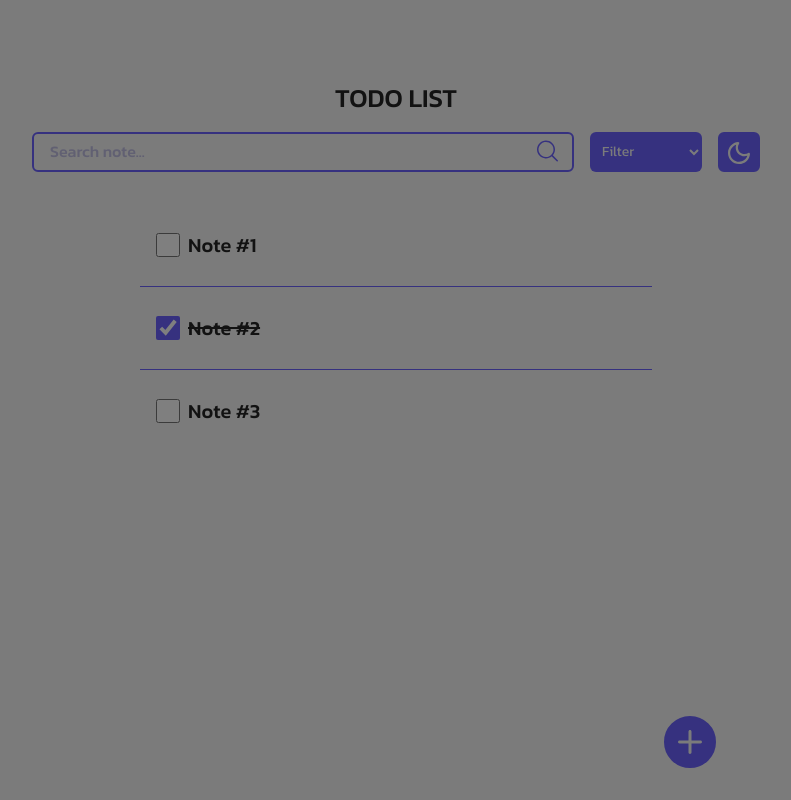
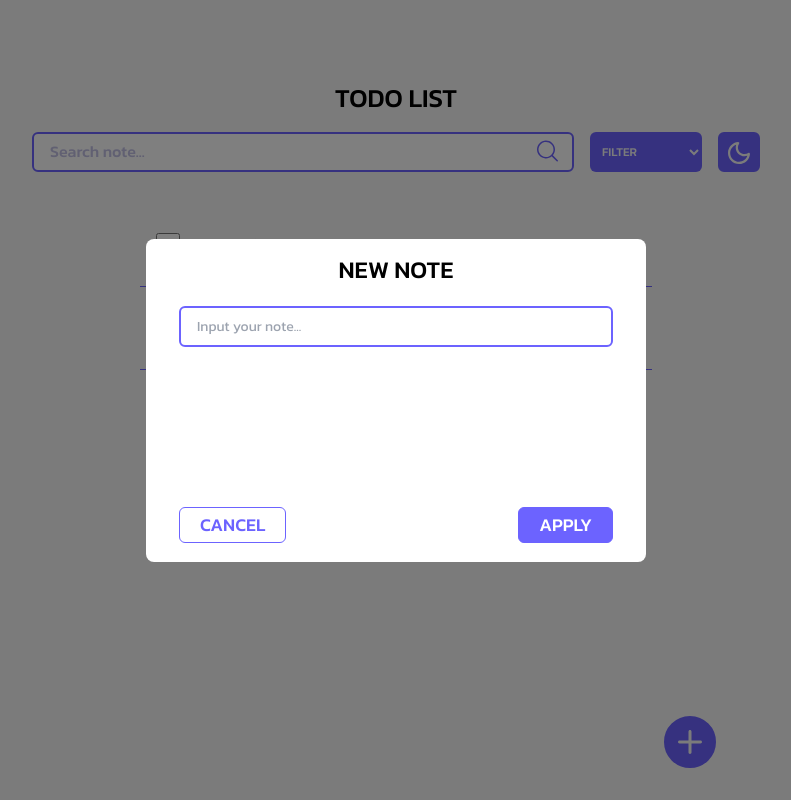
Before and after one commit to thisisal1ev/todo-app, a Vue app: page / in a window 1280 px wide. Both pictures are taken after a click on the button 934 px from the left and 742 px from the top of the page. Shown: the whole page, without its empty margins (244-1035 px from the left). Built offline with nearby package versions, Linux system fonts and the light colour scheme.

Commit message:
added modal and upgraded more things

```diff
--- a/src/App.vue
+++ b/src/App.vue
@@ -1,7 +1,9 @@
 <template>
 	<section class="py-10">
 		<div class="container">
-			<h1 class="pt-10 text-center uppercase font-medium text-[26px] leading-9">
+			<h1
+				class="pt-10 text-center uppercase font-medium text-[26px] leading-9 text-black dark:text-white transition-colors duration-300"
+			>
 				Todo list
 			</h1>
 
@@ -10,7 +12,7 @@
 			>
 				<label class="w-full relative group">
 					<input
-						class="relative w-full lg:w-full py-2 h-10 pl-4 pr-10 rounded-md outline-none bg-transparent border-2 border-violet dark:border-grey dark:bg-mainBlack placeholder:font-medium placeholder:text-base placeholder:leading-4 placeholder:text-[#C3C1E5] placeholder:dark:text-[#666] focus:dark:border-violet transition-colors duration-300"
+						class="relative w-full lg:w-full py-2 h-10 pl-4 pr-10 rounded-md outline-none bg-white border-2 border-violet dark:border-grey dark:bg-mainBlack placeholder:font-medium placeholder:text-base placeholder:leading-4 placeholder:text-[#C3C1E5] placeholder:dark:text-[#666] placeholder:select-none focus:dark:border-violet transition-colors duration-300"
 						type="text"
 						placeholder="Search note..."
 					/>
@@ -31,7 +33,7 @@
 				<div class="flex justify-between items-center space-x-5 lg:space-x-4">
 					<select
 						@change="Filter"
-						class="rounded-md h-10 bg-violet text-grey px-2 py-1 lg:w-28 outline-none transition-colors duration-300"
+						class="rounded-md h-10 bg-violet text-grey px-2 py-1 lg:w-28 outline-none uppercase font-medium text-xs"
 					>
 						<option disabled selected>Filter</option>
 						<option value="all">All</option>
@@ -97,17 +99,49 @@
 				@remove-todo="removeTodo"
 			/>
 
-			<p v-else class="text-3xl font-bold text-center pt-10 select-none">
-				Notes not found
-			</p>
+			<div
+				v-else
+				class="flex items-center pt-10 flex-col select-none space-y-5"
+			>
+				<img
+					v-if="isDarkMode"
+					src="./assets/img/detective-dark.png"
+					alt="detective"
+					loading="lazy"
+					width="200"
+					height="170"
+				/>
 
-			<Modal v-if="openModal" :openModal="openModal" @click="close" />
+				<img
+					v-else
+					src="./assets/img/detective.png"
+					alt="detective"
+					loading="lazy"
+					width="200"
+					height="170"
+				/>
+
+				<p
+					class="text-xl leading-5 font-normal text-center text-black dark:text-white transition-colors duration-300"
+				>
+					Empty...
+				</p>
+			</div>
+
+			<Modal
+				v-if="modal"
+				:modalProps="modal"
+				@close="closeModal"
+				@keydown.esc="closeModal"
+				@click="closeModal"
+			/>
 		</div>
 	</section>
 
 	<button
 		class="bg-violet border-2 border-violet absolute bottom-8 right-8 md:right-20 lg:right-[12%] xl:right-[25%] p-3 rounded-full active:bg-grey transition-colors duration-300 outline-none group"
-		@click="open"
+		@click="openModal"
+		@keydown.esc="closeModal"
 	>
 		<svg
 			width="24"
@@ -128,21 +162,20 @@
 </template>
 
 <script setup>
+import { onMounted, ref } from 'vue'
+import Modal from './components/Modal.vue'
 import Todos from './components/Todos.vue'
-import Modal from './components/Modal.vue'
-import { ref, onMounted, computed } from 'vue'
 
 const storedTheme = localStorage.getItem('theme') || 'light'
 const isDarkMode = ref(storedTheme === 'dark')
-const selectValue = ref('')
-const openModal = ref(false)
+let modal = ref(false)
 
-const open = () => {
-	openModal.value = true
+function openModal() {
+	modal.value = true
 }
 
-const close = () => {
-	openModal.value = false
+function closeModal() {
+	modal.value = false
 }
 
 onMounted(() => {
@@ -172,6 +205,7 @@ const todos = ref([
 
 const removeTodo = function (id) {
 	displayedTodos.value = displayedTodos.value.filter(t => t.id !== id)
+	todos.value = todos.value.filter(t => t.id !== id)
 }
 
 const displayedTodos = ref([...todos.value])
--- a/src/components/Modal.vue
+++ b/src/components/Modal.vue
@@ -1,14 +1,56 @@
 <template>
-	<div :class="{ overlay: openModal }"></div>
+	<div v-if="modal" class="overlay">
+		<div
+			@keydown.esc="close"
+			@click.stop
+			class="mx-10 md:max-w-[500px] w-full py-[18px] border-transparent px-8 bg-white dark:bg-mainBlack rounded-lg border dark:border-grey transition-colors duration-300 flex flex-col"
+			tabindex="0"
+		>
+			<div class="grow h-auto mb-40">
+				<h3
+					class="uppercase mb-6 font-medium text-2xl leading-6 text-center text-black dark:text-white"
+				>
+					New note
+				</h3>
+				<input
+					type="text"
+					placeholder="Input your note..."
+					class="py-2 pl-4 rounded-md placeholder:dark:text-[#666] bg-transparent border-2 w-full pr-4 border-violet dark:border-grey transition-colors duration-300 placeholder:select-none focus:dark:border-violet"
+				/>
+			</div>
+			<div class="flex items-center justify-between space-x-3">
+				<button
+					class="uppercase font-medium text-lg leading-[18px] py-2 px-5 border border-violet rounded-md bg-white dark:bg-mainBlack text-violet hover:text-white hover:!bg-violet transition-colors duration-300"
+					@click="close"
+				>
+					Cancel
+				</button>
+				<button
+					class="uppercase font-medium text-lg leading-[18px] py-2 px-5 border border-violet rounded-md text-white bg-violet hover:text-violet hover:!bg-white transition-colors duration-300"
+				>
+					Apply
+				</button>
+			</div>
+		</div>
+	</div>
 </template>
 
 <script setup>
-import { defineProps } from 'vue'
+import { defineProps, defineEmits } from 'vue'
 
-const openModal = defineProps({
-	openModal: {
+const props = defineProps({
+	modalProps: {
 		type: Boolean,
+		default: true,
 		required: true,
 	},
 })
+
+const modal = props.modalProps
+
+const emit = defineEmits(['close'])
+
+function close() {
+	emit('close')
+}
 </script>
--- a/src/components/TodosItem.vue
+++ b/src/components/TodosItem.vue
@@ -2,11 +2,11 @@
 	<li
 		v-for="(value, key, index) in todo"
 		:key="index"
-		class="even:border-y even:last:border-t border-violet px-4 py-6 flex items-center justify-between group"
+		class="border-violet border-t first:border-none px-4 py-6 flex items-center justify-between group"
 	>
 		<div class="flex items-center space-x-2 mr-5">
 			<input
-				class="accent-violet p-1 outline-none w-6 h-6 rounded-sm border border-violet peer"
+				class="accent-violet p-1 outline-none w-6 h-6 rounded-lg border-violet peer"
 				type="checkbox"
 				@change="value.completed = !value.completed"
 				:checked="value.completed"
@@ -14,7 +14,7 @@
 			/>
 			<label
 				:for="'todo-' + value.id"
-				class="font-medium text-xl leading-5 peer-checked:line-through"
+				class="font-medium text-xl leading-5 peer-checked:line-through text-black dark:text-white transition-colors duration-300"
 			>
 				{{ value.title }}
 			</label>
@@ -34,7 +34,7 @@
 					xmlns="http://www.w3.org/2000/svg"
 				>
 					<path
-						class="dark:stroke-[#f7f7f7] stroke-black"
+						class="dark:stroke-[#f7f7f7] stroke-black transition-colors duration-300"
 						d="M8.67272 5.99106L2 12.6637V16H5.33636L12.0091 9.32736M8.67272 5.99106L11.0654 3.59837L11.0669 3.59695C11.3962 3.26759 11.5612 3.10261 11.7514 3.04082C11.9189 2.98639 12.0993 2.98639 12.2669 3.04082C12.4569 3.10257 12.6217 3.26735 12.9506 3.59625L14.4018 5.04738C14.7321 5.37769 14.8973 5.54292 14.9592 5.73337C15.0136 5.90088 15.0136 6.08133 14.9592 6.24885C14.8974 6.43916 14.7324 6.60414 14.4025 6.93398L14.4018 6.93468L12.0091 9.32736M8.67272 5.99106L12.0091 9.32736"
 						stroke="#f7f7f7"
 						stroke-linecap="round"
@@ -54,31 +54,26 @@
 					xmlns="http://www.w3.org/2000/svg"
 				>
 					<path
-						class="dark:stroke-[#f7f7f7] stroke-black"
+						class="dark:stroke-[#f7f7f7] stroke-black transition-colors duration-300"
 						d="M3.87463 7.61505C3.80761 6.74386 4.49644 6 5.3702 6H12.6305C13.5044 6 14.1932 6.74385 14.1262 7.61505L13.6069 14.365C13.5468 15.1465 12.8951 15.75 12.1113 15.75H5.88943C5.10563 15.75 4.45397 15.1465 4.39385 14.365L3.87463 7.61505Z"
-						stroke="#f7f7f7"
 					/>
 					<path
-						class="dark:stroke-[#f7f7f7] stroke-black"
+						class="dark:stroke-[#f7f7f7] stroke-black transition-colors duration-300"
 						d="M14.625 3.75H3.375"
-						stroke="#f7f7f7"
 						stroke-linecap="round"
 					/>
 					<path
-						class="dark:stroke-[#f7f7f7] stroke-black"
+						class="dark:stroke-[#f7f7f7] stroke-black transition-colors duration-300"
 						d="M7.5 2.25C7.5 1.83579 7.83577 1.5 8.25 1.5H9.75C10.1642 1.5 10.5 1.83579 10.5 2.25V3.75H7.5V2.25Z"
-						stroke="#f7f7f7"
 					/>
 					<path
-						class="dark:stroke-[#f7f7f7] stroke-black"
+						class="dark:stroke-[#f7f7f7] stroke-black transition-colors duration-300"
 						d="M10.5 9V12.75"
-						stroke="#f7f7f7"
 						stroke-linecap="round"
 					/>
 					<path
-						class="dark:stroke-[#f7f7f7] stroke-black"
+						class="dark:stroke-[#f7f7f7] stroke-black transition-colors duration-300"
 						d="M7.5 9V12.75"
-						stroke="#f7f7f7"
 						stroke-linecap="round"
 					/>
 				</svg>
@@ -88,7 +83,7 @@
 </template>
 
 <script setup>
-import { defineProps, defineEmits } from 'vue'
+import { defineProps } from 'vue'
 
 const todo = defineProps({
 	todo: {
@@ -96,4 +91,10 @@ const todo = defineProps({
 		required: true,
 	},
 })
+
+const emit = defineEmits(['remove-todo'])
+
+const removeTodo = () => {
+	emit('remove-todo', todo.id)
+}
 </script>
--- a/src/style.css
+++ b/src/style.css
@@ -24,6 +24,6 @@
 	}
 
 	.overlay {
-		@apply fixed top-0 left-0 w-full min-h-screen bg-black/50 z-40;
+		@apply fixed top-0 left-0 w-full min-h-screen bg-black/50 z-40 flex items-center justify-center;
 	}
 }
```
Also changed, not shown: src/assets/img/detective-dark.png (added).
